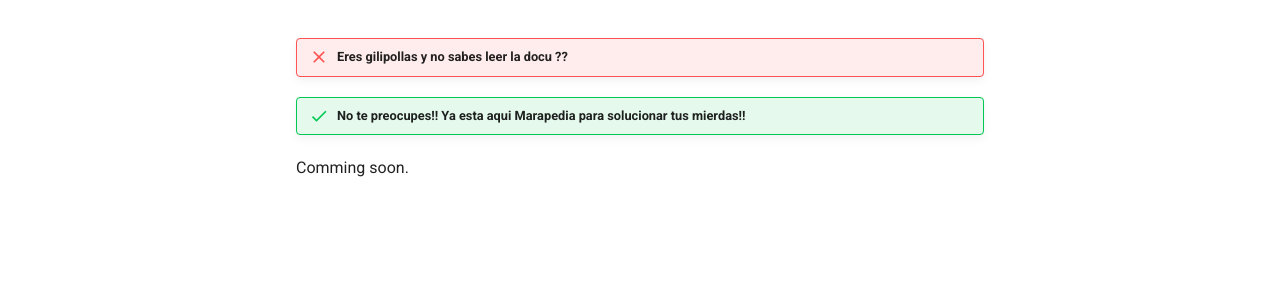
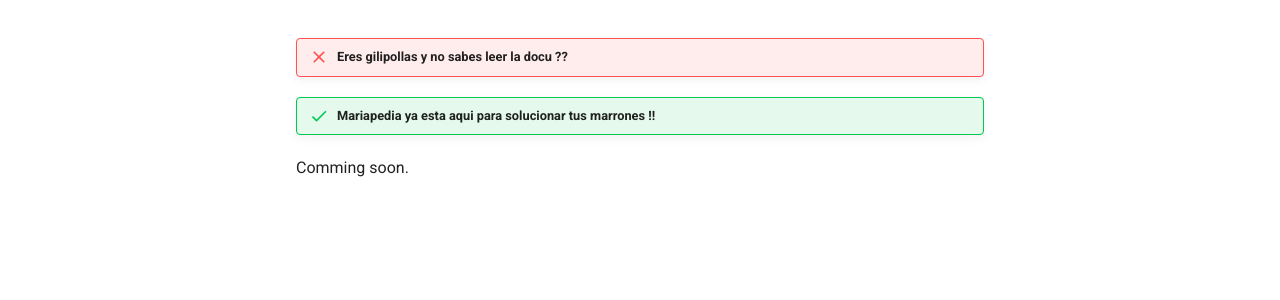
Before and after one commit to iortizdeluzu/mariapeda, an MkDocs documentation site: the page built from docs/index.md, in a window 1280 px wide. Shown: the part 361-661 px from the top of the page. Built offline with MkDocs 1.6.1 and Material for MkDocs 9.7.7, drawn with Linux system fonts in a browser that asks for light colours.

Commit message:
first commit

```diff
--- a/docs/index.md
+++ b/docs/index.md
@@ -4,6 +4,6 @@
 
 !!! failure "Eres gilipollas y no sabes leer la docu ??"
 
-!!! success "No te preocupes!! Ya esta aqui Marapedia para solucionar tus mierdas!!"
+!!! success "Mariapedia ya esta aqui para solucionar tus marrones !!"
 
 Comming soon.
```
